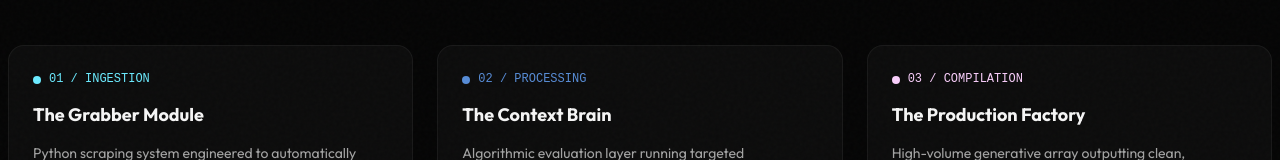
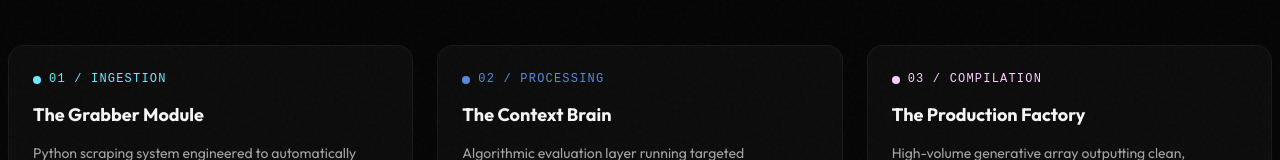
Before and after one commit to dcrxz/portfolio, a Next.js app: page / in a window 1280 px wide. Shown: the part 632-792 px from the top of the page. Built offline with nearby package versions, Linux system fonts and the light colour scheme.

Commit message:
fix: swap tailwind tracking token for explicit css letterSpacing property

```diff
--- a/app/page.tsx
+++ b/app/page.tsx
@@ -151,7 +151,7 @@ export default function Portfolio() {
               <div style={{ display: 'flex', flexDirection: 'column', gap: '0.75rem' }}>
                 <div style={{ display: 'flex', alignItems: 'center', gap: '0.5rem' }}>
                   <div style={{ width: '8px', height: '8px', borderRadius: '50%', backgroundColor: '#6bebff' }} />
-                  <span style={{ fontFamily: 'monospace', fontSize: '0.75rem', color: '#6bebff', tracking: '0.1em' }}>01 / INGESTION</span>
+                  <span style={{ fontFamily: 'monospace', fontSize: '0.75rem', color: '#6bebff', letterSpacing: '0.1em' }}>01 / INGESTION</span>
                 </div>
                 <h3 style={{ fontWeight: 'bold', color: '#F5F5F5', fontSize: '1.125rem', margin: 0 }}>The Grabber Module</h3>
                 <p style={{ fontSize: '0.875rem', color: '#a3a3a3', lineHeight: '1.6', margin: 0 }}>
@@ -176,7 +176,7 @@ export default function Portfolio() {
               <div style={{ display: 'flex', flexDirection: 'column', gap: '0.75rem' }}>
                 <div style={{ display: 'flex', alignItems: 'center', gap: '0.5rem' }}>
                   <div style={{ width: '8px', height: '8px', borderRadius: '50%', backgroundColor: '#578cd6' }} />
-                  <span style={{ fontFamily: 'monospace', fontSize: '0.75rem', color: '#578cd6', tracking: '0.1em' }}>02 / PROCESSING</span>
+                  <span style={{ fontFamily: 'monospace', fontSize: '0.75rem', color: '#578cd6', letterSpacing: '0.1em' }}>02 / PROCESSING</span>
                 </div>
                 <h3 style={{ fontWeight: 'bold', color: '#F5F5F5', fontSize: '1.125rem', margin: 0 }}>The Context Brain</h3>
                 <p style={{ fontSize: '0.875rem', color: '#a3a3a3', lineHeight: '1.6', margin: 0 }}>
@@ -201,7 +201,7 @@ export default function Portfolio() {
               <div style={{ display: 'flex', flexDirection: 'column', gap: '0.75rem' }}>
                 <div style={{ display: 'flex', alignItems: 'center', gap: '0.5rem' }}>
                   <div style={{ width: '8px', height: '8px', borderRadius: '50%', backgroundColor: '#f9cefb' }} />
-                  <span style={{ fontFamily: 'monospace', fontSize: '0.75rem', color: '#f9cefb', tracking: '0.1em' }}>03 / COMPILATION</span>
+                  <span style={{ fontFamily: 'monospace', fontSize: '0.75rem', color: '#f9cefb', letterSpacing: '0.1em' }}>03 / COMPILATION</span>
                 </div>
                 <h3 style={{ fontWeight: 'bold', color: '#F5F5F5', fontSize: '1.125rem', margin: 0 }}>The Production Factory</h3>
                 <p style={{ fontSize: '0.875rem', color: '#a3a3a3', lineHeight: '1.6', margin: 0 }}>
```
